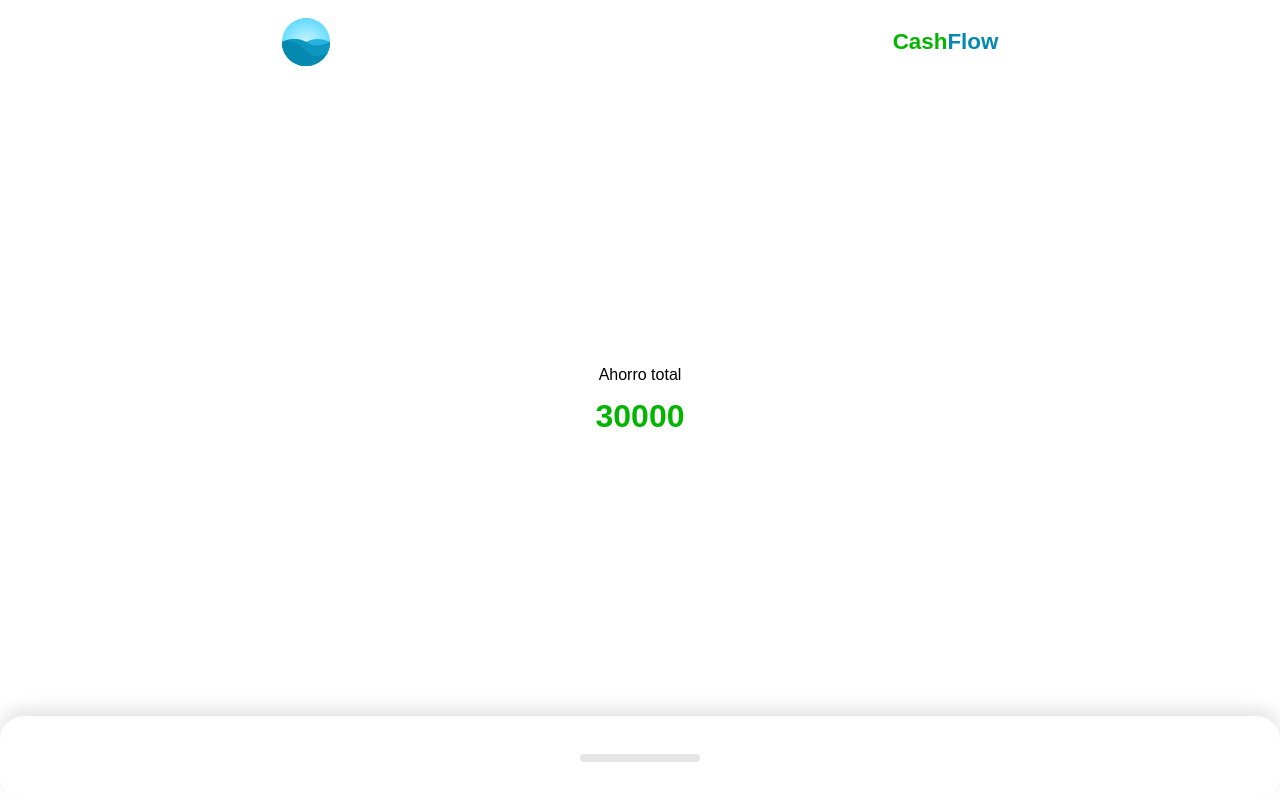
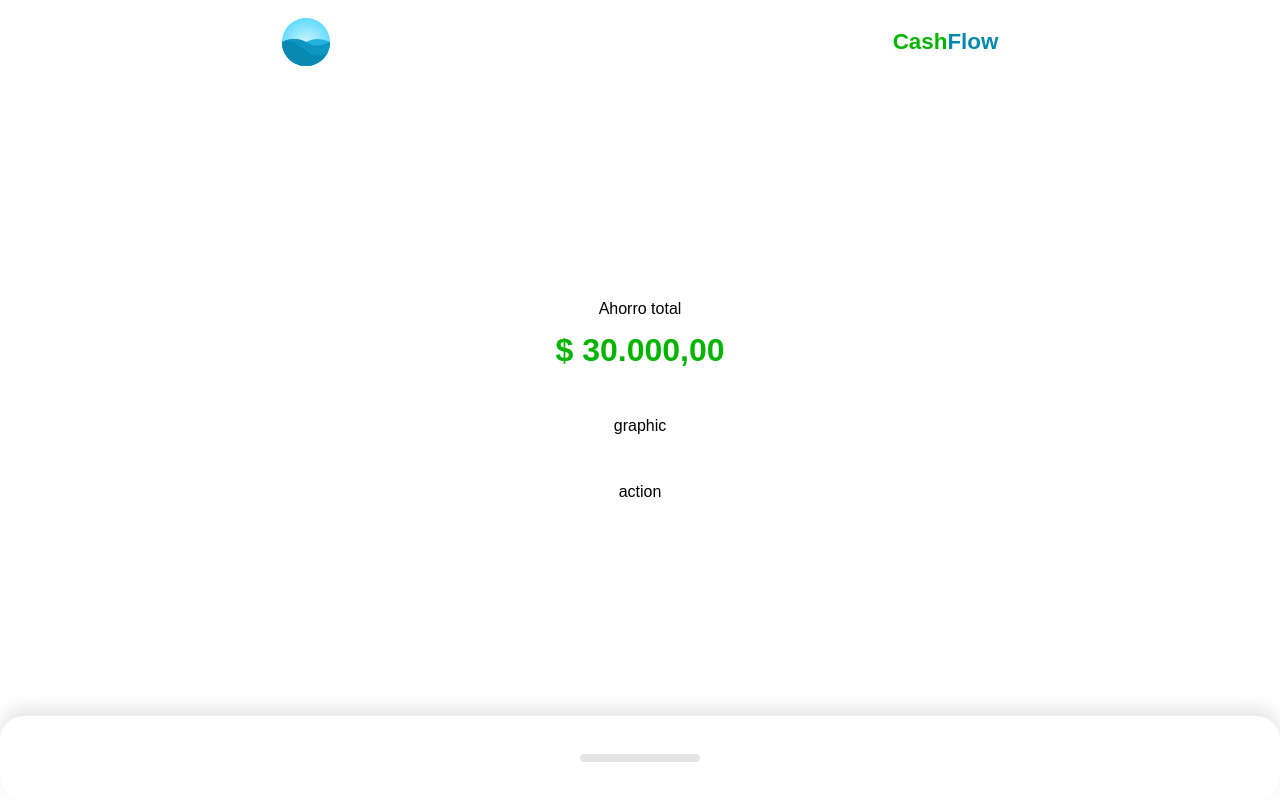
Before and after one commit to JhonDev365/cashflow, a Vue app: page / in a window 1280 px wide. Built offline with nearby package versions, Linux system fonts and the light colour scheme.

Commit message:
add format currency

```diff
--- a/src/components/Home.vue
+++ b/src/components/Home.vue
@@ -9,7 +9,10 @@
         :label="label"
         :totalAmount="30000"
         :amount="amount"
-      />
+      >
+        <template #graphic> graphic </template>
+        <template #action>action</template>
+      </Resume>
     </template>
     <template #movements>
       <Movements />
@@ -30,6 +33,8 @@ export default {
     Resume,
     Movements,
   },
+  //En la función data, se agrega la variable 'label'
+  // y se envía como parametro de 'label' en el template `Resume`
   data() {
     return {
       label: null,
--- a/src/components/Resume/Index.vue
+++ b/src/components/Resume/Index.vue
@@ -1,12 +1,24 @@
 <template>
   <main>
-    <!-- creamos una funcion computada -->
+    <!-- creamos una funcion computada, para definir que
+    se muestra en display -->
     <p>{{ labelVisual }}</p>
-    <h1>{{ amountVisual }}</h1>
+    <h1>{{ amountCurrency }}</h1>
+    <div class="graphic">
+      <slot name="graphic"></slot>
+    </div>
+    <div class="action">
+      <slot name="action"></slot>
+    </div>
   </main>
 </template>
 
 <script>
+const currencyFormater = new Intl.NumberFormat("es-CO", {
+  style: "currency",
+  currency: "COP",
+});
+
 export default {
   props: {
     totalLabel: {
@@ -30,6 +42,9 @@ export default {
     },
     amountVisual() {
       return this.amount !== null ? this.amount : this.totalAmount;
+    },
+    amountCurrency() {
+      return currencyFormater.format(this.amountVisual);
     },
   },
 };
```
